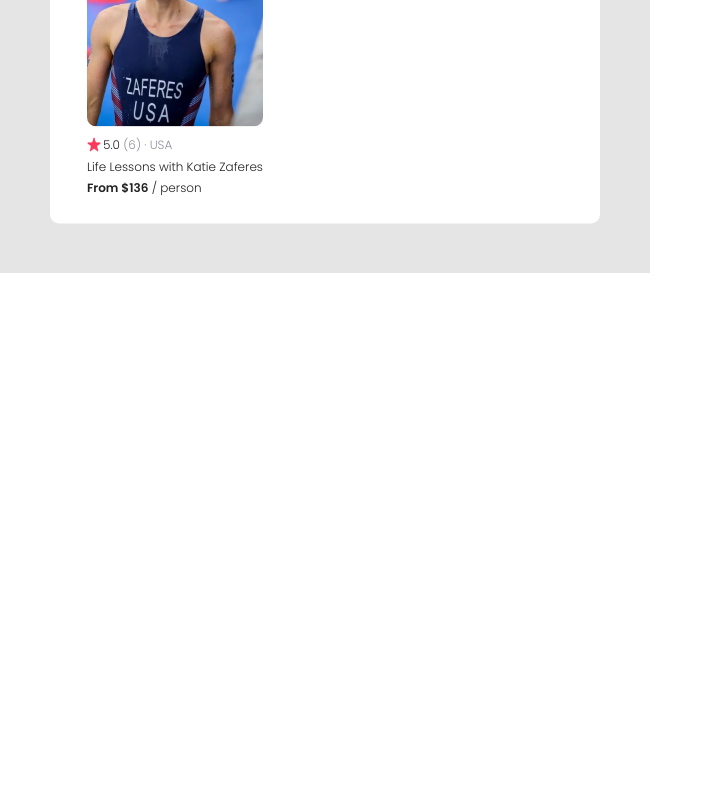
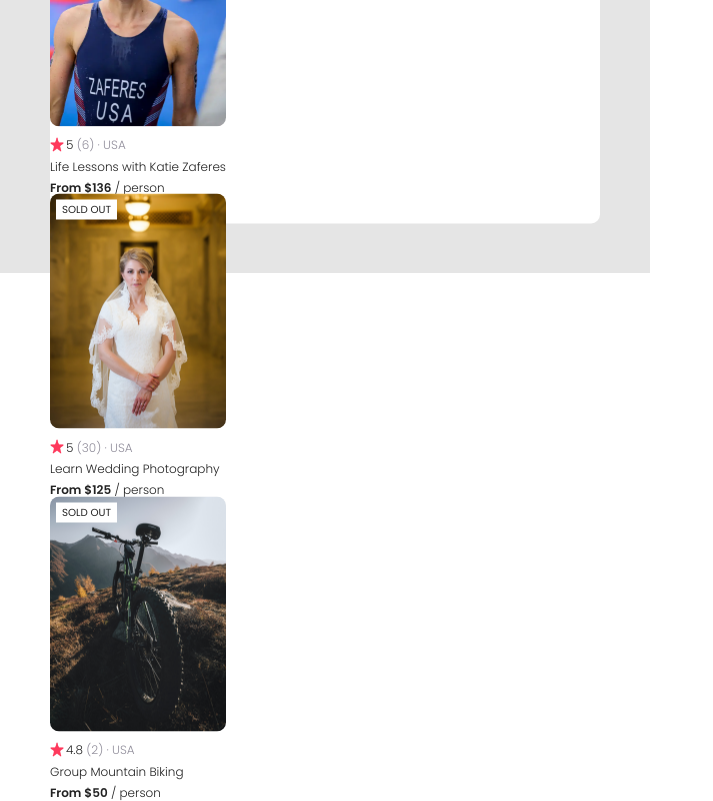
Before and after one commit to Ricksoc/airbnb-clone-basic, a React (Create React App) app: page / in a window 1280 px wide. Shown: the part 680-1481 px from the top of the page, without its empty margins (0-713 px from the left). Before the commit the page ends 953 px from the top, so only its background shows below. Built offline with nearby package versions, Linux system fonts and the light colour scheme.

Commit message:
Use data.js as information source. Switch App component to create an array of cards by mapping data.js onto Card component.
Render array of cards inside App.js.

Styling for Card section not yet in place.

```diff
--- a/src/components/App.js
+++ b/src/components/App.js
@@ -2,22 +2,26 @@
 import Navbar from "./Navbar";
 import Hero from "./Hero";
 import Card from "./Card";
-
+import data from "../data";
 
 function App() {
+  const cards = data.map((card) => {
+    return (
+      <Card
+        title={card.title}
+        price={card.price}
+        activityImage={card.coverImg}
+        rating={card.stats.rating}
+        reviewCount={card.stats.reviewCount}
+      />
+    );
+  });
+
   return (
     <div className="card">
       <Navbar />
       <Hero />
-      <div className="activity">
-        <Card
-          activityImage="katie-zaferes.png"
-          rating="5.0"
-          reviewCount={6}
-          title="Life Lessons with Katie Zaferes"
-          price={136}
-        />
-      </div>
+      {cards}
     </div>
   );
 }
--- a/src/components/Card.js
+++ b/src/components/Card.js
@@ -1,5 +1,4 @@
 import React from "react";
-// import star from "../images/star.png";
 
 function Card(props) {
   return (
--- /dev/null
+++ b/src/data.js
@@ -0,0 +1,44 @@
+export default [
+  {
+    id: 1,
+    title: "Life Lessons with Katie Zaferes",
+    description:
+      'I will share with you what I call "Positively Impactful Moments of Disappointment." Throughout my career, many of my highest moments only came after setbacks and losses. But learning from those difficult moments is what gave me the ability to rise above them and reach my goals.',
+    price: 136,
+    coverImg: "katie-zaferes.png",
+    stats: {
+      rating: 5.0,
+      reviewCount: 6,
+    },
+    location: "Online",
+    openSpots: 0,
+  },
+  {
+    id: 2,
+    title: "Learn Wedding Photography",
+    description:
+      "Interested in becoming a wedding photographer? For beginner and experienced photographers alike, join us in learning techniques required to leave the happy couple with memories that'll last a lifetime.",
+    price: 125,
+    coverImg: "wedding-photography.png",
+    stats: {
+      rating: 5.0,
+      reviewCount: 30,
+    },
+    location: "Online",
+    openSpots: 27,
+  },
+  {
+    id: 3,
+    title: "Group Mountain Biking",
+    description:
+      "Experience the beautiful Norwegian landscape and meet new friends all while conquering rugged terrain on your mountain bike. (Bike provided!)",
+    price: 50,
+    coverImg: "mountain-bike.png",
+    stats: {
+      rating: 4.8,
+      reviewCount: 2,
+    },
+    location: "Norway",
+    openSpots: 3,
+  },
+];
```
Also changed, not shown: public/images/mountain-bike.png (added), public/images/wedding-photography.png (added).
